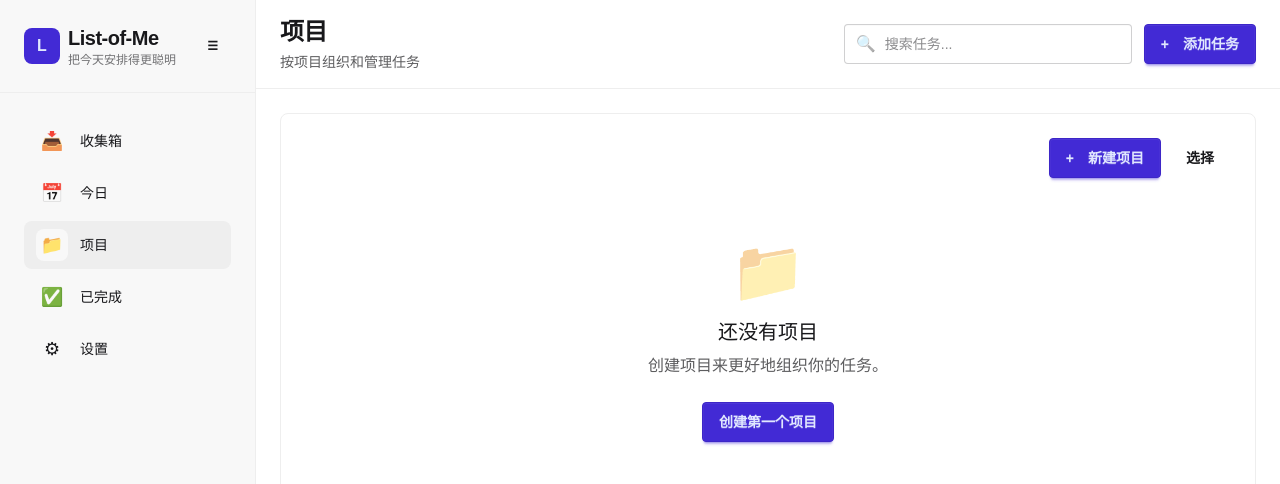
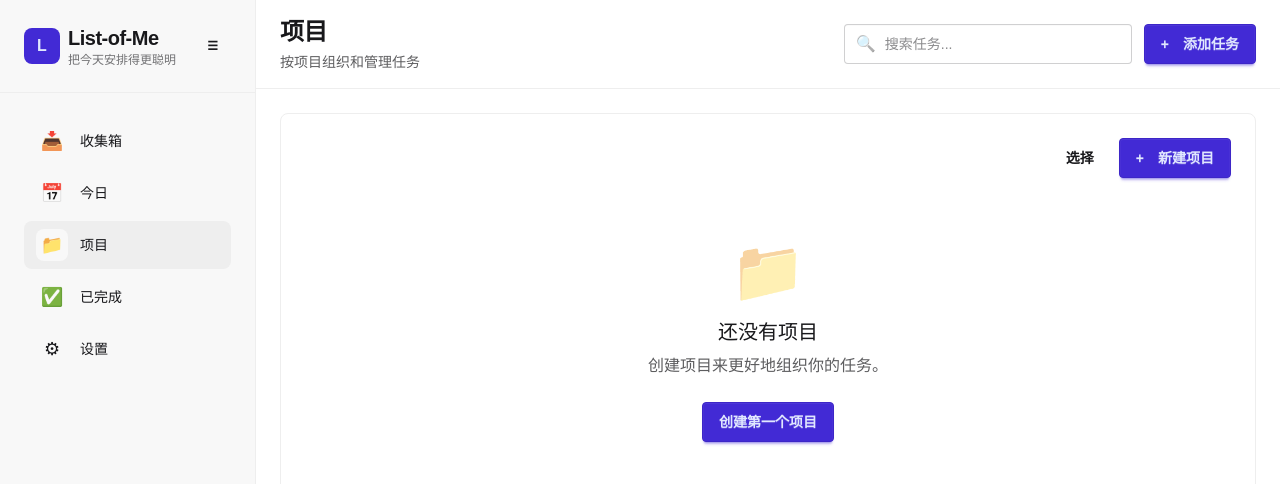
Before and after one commit to woruo03/list-of-me, a Vue app: page /projects in a window 1280 px wide. Shown: the top 484 px of the page. Built offline with nearby package versions, Linux system fonts and the light colour scheme.

Commit message:
调整项目视图按钮顺序

```diff
--- a/src/views/ProjectsView.vue
+++ b/src/views/ProjectsView.vue
@@ -2,12 +2,12 @@
   <div class="projects-view">
     <div class="mb-4 flex flex-col items-end gap-2">
       <div class="flex items-center justify-end gap-2 flex-wrap">
+        <button class="btn btn-ghost" @click="toggleSelectionMode">
+          {{ selectionMode ? '取消选择' : '选择' }}
+        </button>
         <button class="btn btn-primary" @click="openAddProjectModal">
           <span class="mr-2">+</span>
           新建项目
-        </button>
-        <button class="btn btn-ghost" @click="toggleSelectionMode">
-          {{ selectionMode ? '取消选择' : '选择' }}
         </button>
       </div>
       <div v-if="selectionMode" class="flex items-center justify-end gap-2 w-full">
```
